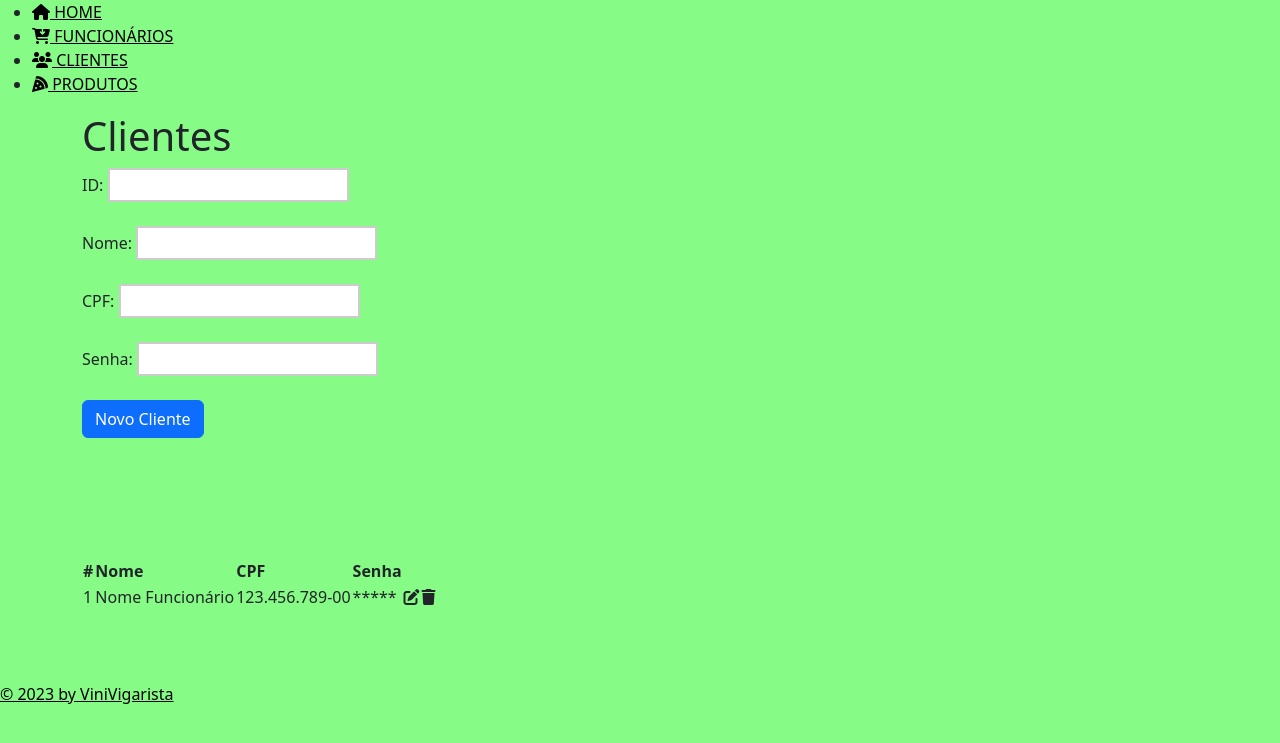
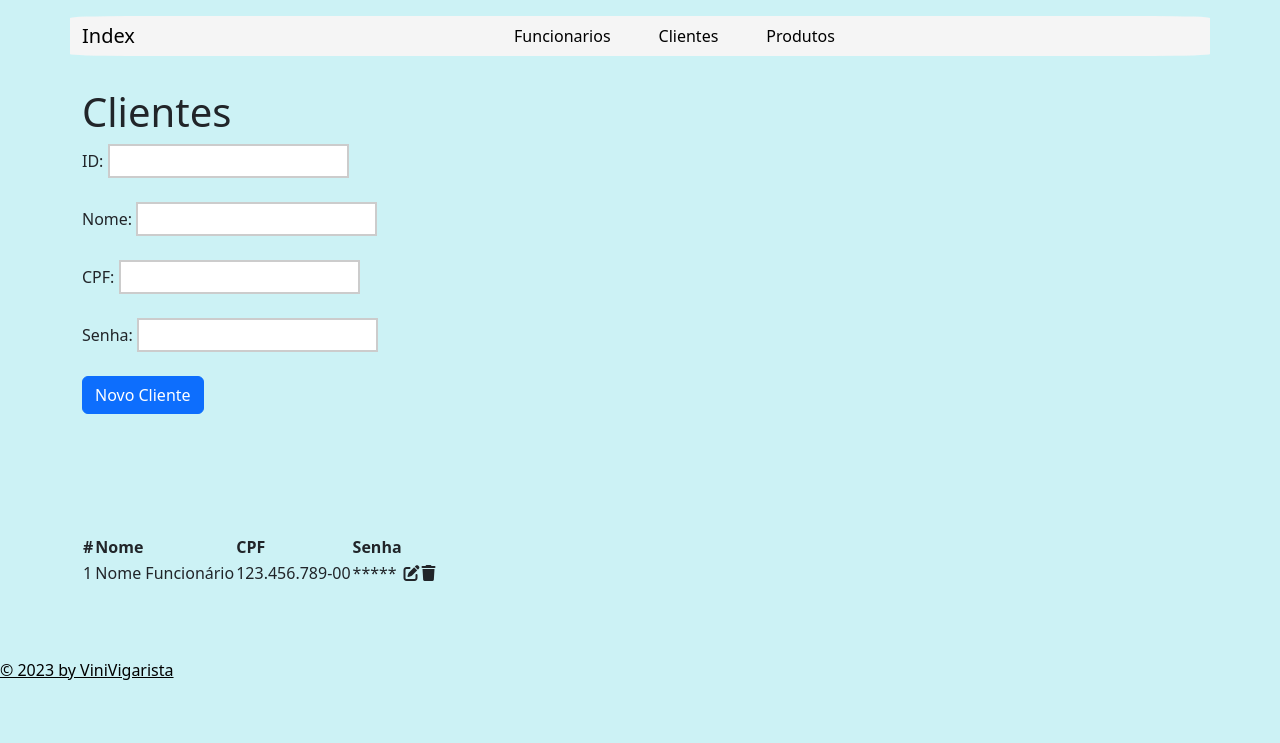
Before and after one commit to ViniVigarista/comandas_app, a Flask app: page /cliente/ in a window 1280 px wide. Shown: the top 743 px of the page. Run offline with Flask 3, Linux system fonts and the light colour scheme; some libraries are stand-ins or nearby versions.

Commit message:
Ultima Alteração

```diff
--- a/scr/mod_clientes/templates/formListaCliente.html
+++ b/scr/mod_clientes/templates/formListaCliente.html
@@ -27,7 +27,7 @@
   </style>
 
   </head>
-<body style="background-color: rgb(134, 252, 134);">
+<body style="background-color: rgb(204, 242, 245);">
   <div class="container">
     <form action="{{ url_for('cliente.formListaCliente') }}" method="POST">
       <h1>Clientes</h1>
--- a/scr/mod_funcionario/templates/formListaFuncionarios.html
+++ b/scr/mod_funcionario/templates/formListaFuncionarios.html
@@ -27,7 +27,7 @@
   </style>
 
 </head>
-<body style="background-color: rgb(134, 252, 134);">
+<body style="background-color: rgb(204, 242, 245);">
   <div class="container">
     <form action="{{ url_for('funcionario.formFuncionario') }}" method="POST">
       <h1>Funcionários</h1>
--- a/scr/mod_produto/templates/formListaProduto.html
+++ b/scr/mod_produto/templates/formListaProduto.html
@@ -27,7 +27,7 @@
   </style>
 
 </head>
-<body style="background-color: rgb(134, 252, 134);">
+<body style="background-color: rgb(204, 242, 245);">
   <div class="container">
     <form action="{{ url_for('cliente.formListaCliente') }}" method="POST">
       <h1 style="color: darkblue;">Produtos</h1>
--- a/scr/templates/base.html
+++ b/scr/templates/base.html
@@ -16,12 +16,43 @@
 
 <body>
     {% block menu %}
-        <ul>
+<nav
+  class="navbar navbar-expand-lg navbar-dark bg-gradient-dark z-index-3 py-3">
+  <div class="container" style="background-color: whitesmoke; border-radius: 5%; width: 100%;">
+    <a class="navbar-brand text-black" href="{{ url_for('index.formIndex') }}" >
+      Index
+    </a>
+    <button class="navbar-toggler" type="button" data-toggle="collapse" data-target="#navigation" aria-controls="navigation" aria-expanded="false" aria-label="Toggle navigation" >
+      <span class="navbar-toggler-icon" ></span>
+    </button>
+    <div class="collapse navbar-collapse" id="navigation">
+      <ul class="navbar-nav navbar-nav-hover mx-auto">
+        <li class="nav-item px-3">
+          <a class="nav-link text-black opacity-8" href="{{ url_for('funcionario.formListaFuncionario') }}">
+            Funcionarios
+          </a>
+        </li>
+
+        <li class="nav-item px-3">
+          <a class="nav-link text-black opacity-8" href="{{ url_for('cliente.formListaCliente') }}">
+            Clientes
+          </a>
+        </li>
+
+        <li class="nav-item px-3">
+          <a class="nav-link text-black opacity-8" href="{{ url_for('produto.formListaProduto') }}" style="color: black;">
+            Produtos
+          </a>
+        </li>
+    </div>
+  </div>
+</nav>
+        <!-- <ul>
             <li><a href="{{ url_for('index.formIndex') }}" style="color: black;"><i class="fas fa-home" style="color: black;"></i> HOME</a></li>
             <li><a href="{{ url_for('funcionario.formListaFuncionario') }}" style="color: black;"><i class="fas fa-cart-arrow-down" style="color: black;"></i> FUNCIONÁRIOS</a></li>
             <li><a href="{{ url_for('cliente.formListaCliente') }}" style="color: black;"><i class="fas fa-users" style="color: black;"></i> CLIENTES</a></li>
             <li><a href="{{ url_for('produto.formListaProduto') }}" style="color: black;"><i class="fas fa-pizza-slice" style="color: black;"></i> PRODUTOS</a></li>
-        </ul>
+        </ul>    -->
 {% endblock %}
 
 <div class="container-fluid mt-3">
@@ -31,6 +62,7 @@
 
 {% block footer %}
     <a href="{{ url_for('index.formIndex') }}" style="color: black;">&copy; 2023 by ViniVigarista</a>
+
 {% endblock %}
 
     {% block js %}{% endblock %}
```
Also changed, not shown: scr/mod_index/templates/formIndex.html (+9 -2 lines).
